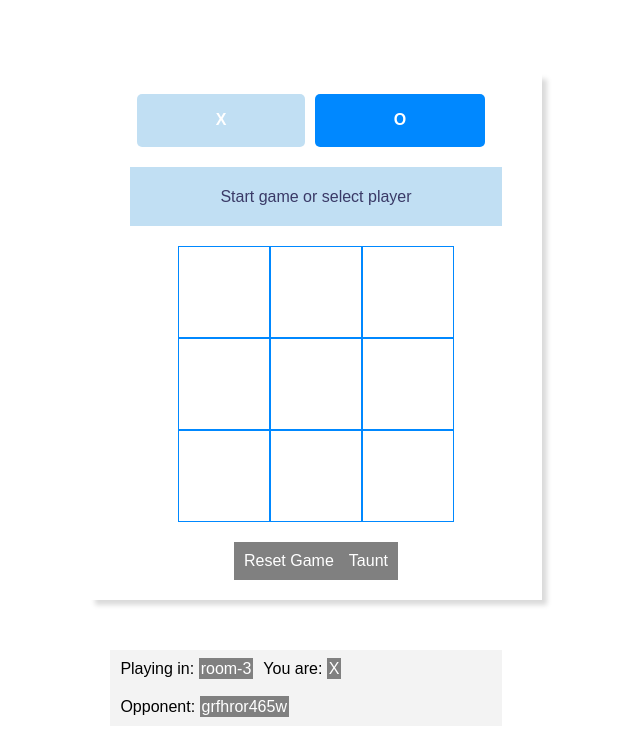
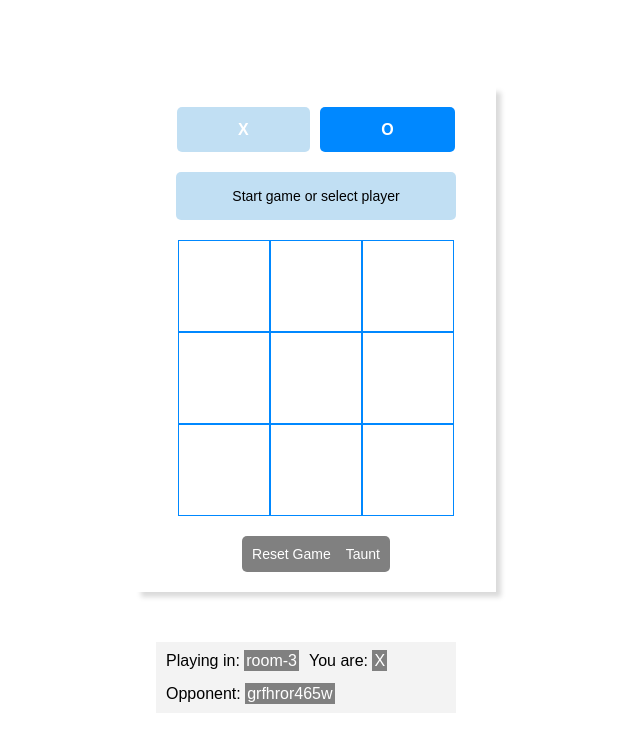
Before and after one commit to agbarama/Triad-Clash, a React (Vite) app: page / in a window 1280 px wide. Shown: the top 756 px of the page, without its empty margins (344-984 px from the left). Built offline with nearby package versions, Linux system fonts and the light colour scheme.

Commit message:
Removed all respective styling styling to it's appropriate file

```diff
--- a/src/App.jsx
+++ b/src/App.jsx
@@ -1,4 +1,5 @@
 import "./App.css";
+// import TIcTacToe from "./components/TIcTacToe";
 import TIcTacToe from "./components/TIcTacToe";
 
 function App() {
--- a/src/styles/tictactoe.module.css
+++ b/src/styles/tictactoe.module.css
@@ -13,41 +13,31 @@
     box-shadow: 5px 5px 5px rgba(0, 0, 0, 0.15);
 
     .play {
+      font-size: 14px;
       background-color: rgba(185, 219, 242, 0.883);
-      color: rgb(58, 58, 103);
-      padding: 5% 90px;
-    }
-
-    .boxesContainer {
-      .boxes {
-        display: grid;
-        grid-template-columns: repeat(3, 1fr);
-
-        .box {
-          display: flex;
-          font-size: 40px;
-          justify-content: center;
-          align-items: center;
-          color: rgb(0, 136, 255);
-          width: 90px;
-          height: 90px;
-          border: 1px solid rgb(0, 136, 255);
-          cursor: pointer;
-        }
-
-        .box:hover {
-          background-color: rgb(0, 136, 255);
-        }
-      }
+      width: 280px;
+      padding: 5% 0;
+      display: flex;
+      justify-content: center;
+      /* color: rgb(58, 58, 103);
+      padding: 5% 90px; */
+      border-radius: 5px;
     }
 
     .move {
       display: flex;
       flex-direction: row;
       gap: 15px;
+      font-size: 14px;
       background-color: grey;
       color: white;
       padding: 10px;
+      border-radius: 5px;
+
+      .resetGame {
+        /* font-size: 14px; */
+        cursor: pointer;
+      }
     }
   }
 
@@ -60,7 +50,7 @@
       display: flex;
       flex-direction: row;
       gap: 10px;
-      margin-bottom: 20px;
+      margin-bottom: 15px;
     }
 
     .grey {
```
